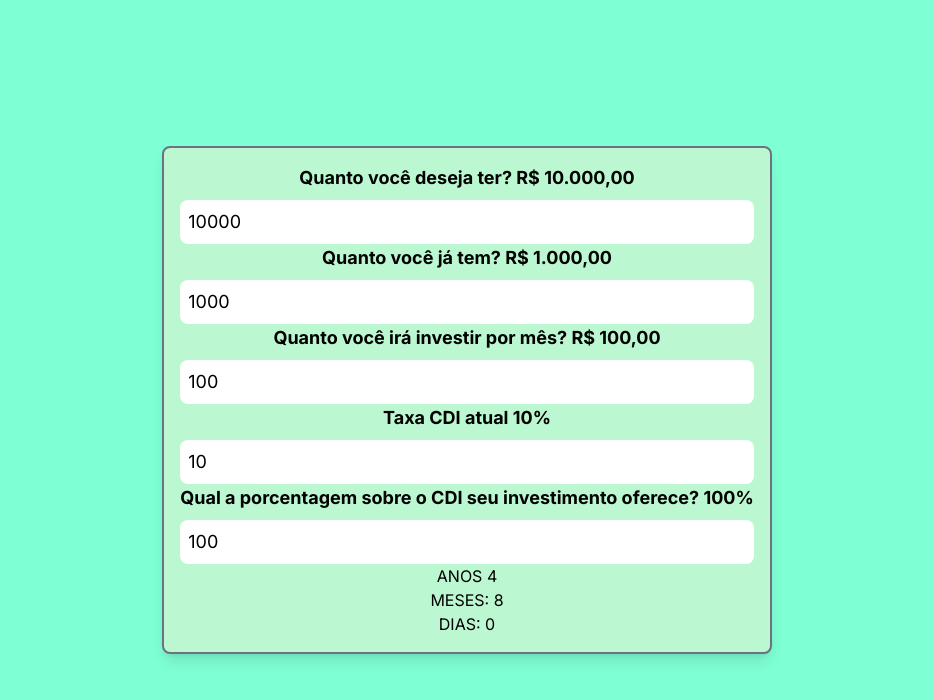
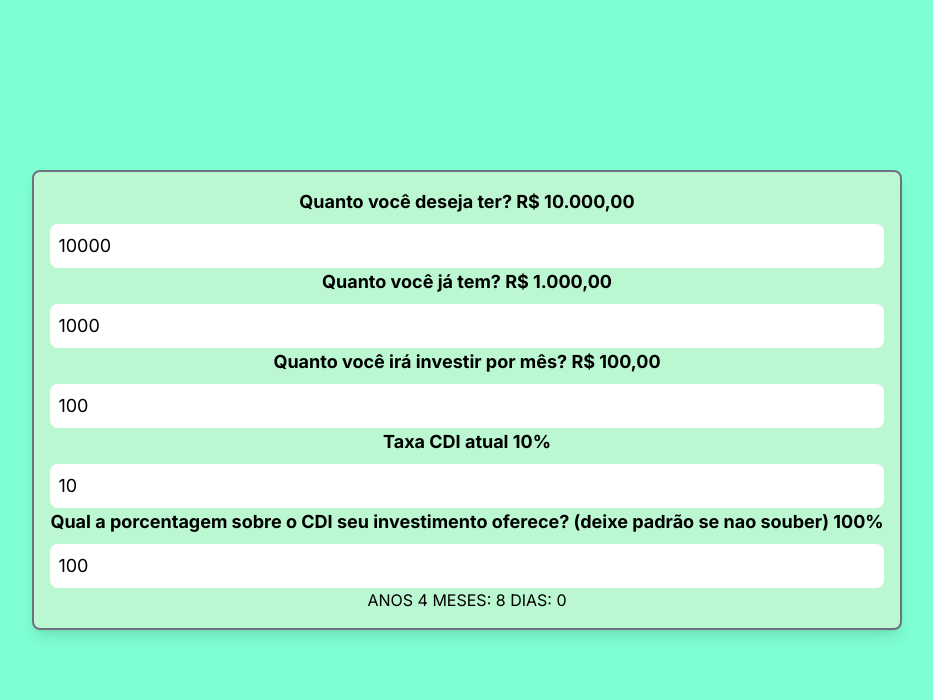
Before and after one commit to silviorodrigues98/calculador_de_sonhos_PROJECT, a Next.js app: page /montante in a window 1280 px wide. Shown: the top 700 px of the page, without its empty margins (173-1106 px from the left). Built offline with nearby package versions, Linux system fonts and the light colour scheme.

Commit message:
Change result

```diff
--- a/src/app/montante/page.js
+++ b/src/app/montante/page.js
@@ -66,7 +66,7 @@ export default function Page() {
         className="rounded-lg p-2 text-lg"
       />
       <label className="mb-2 text-center font-bold text-lg">
-        Taxa CDI atual{" "}
+        Taxa CDI atual {" "}
         {new Intl.NumberFormat("pt-BR", {
           style: "percent",
         }).format(cdiAtual / 100)}
@@ -78,7 +78,7 @@ export default function Page() {
         className="rounded-lg p-2 text-lg"
       />
       <label className="mb-2 text-center font-bold text-lg">
-        Qual a porcentagem sobre o CDI seu investimento oferece?{" "}
+        Qual a porcentagem sobre o CDI seu investimento oferece? (deixe padrão se nao souber){" "}
         {new Intl.NumberFormat("pt-BR", {
           style: "percent",
         }).format(porcentagemCdi / 100)}
@@ -90,9 +90,7 @@ export default function Page() {
         className="rounded-lg p-2 text-lg"
       />
       <div>
-        <p className="text-center">ANOS {resultado.anos}</p>
-        <p className="text-center">MESES: {resultado.meses}</p>
-        <p className="text-center">DIAS: {resultado.dias}</p>
+        <p className="text-center">ANOS {resultado.anos} MESES: {resultado.meses} DIAS: {resultado.dias}</p>
       </div>
     </div>
   );
```
